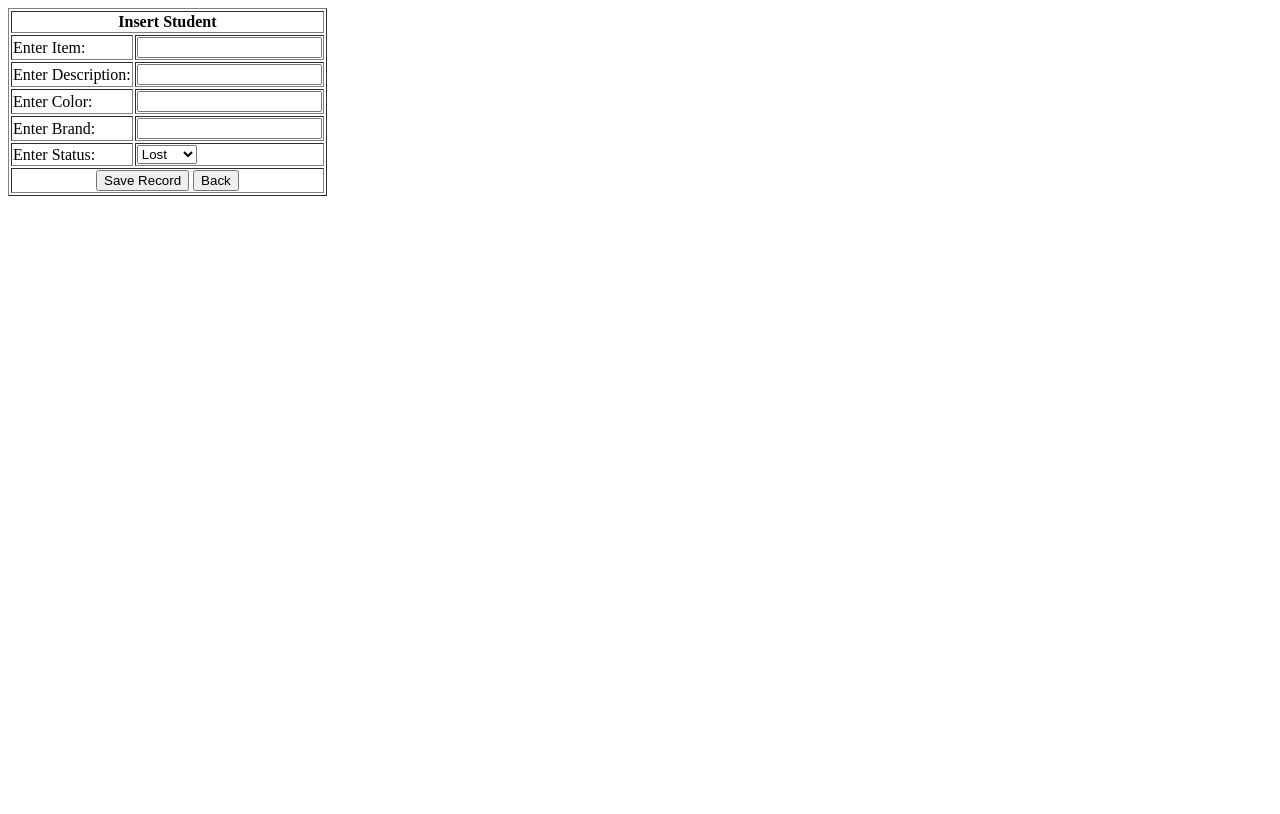
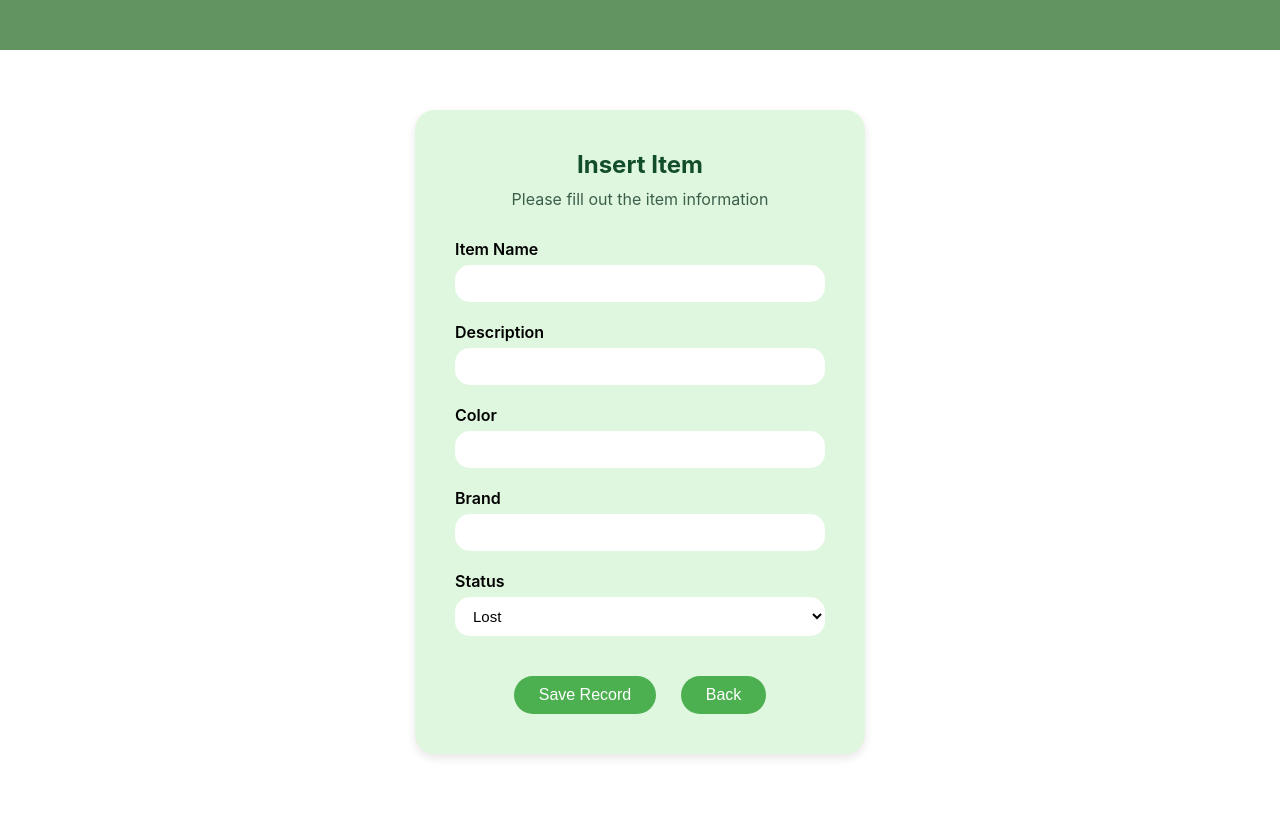
Before and after one commit to amaedeyus/not-lost-animo, a PHP site: page /public/add-item.php in a window 1280 px wide. Before the commit the page ends 196 px from the top, so only its background shows below. Run offline with PHP 8.4, Linux system fonts and the light colour scheme.

Commit message:
Draft - Changes

```diff
--- a/public/add-item.php
+++ b/public/add-item.php
@@ -1,85 +1,57 @@
+<?php require("../include/conn.php"); ?>
+
 <!DOCTYPE html>
 <html lang="en">
 <head>
     <meta charset="UTF-8">
     <meta name="viewport" content="width=device-width, initial-scale=1.0">
-    <title>Document</title>
+    <title>Insert Item</title>
+    <link rel="stylesheet" href="css/base.css">
+    <link rel="stylesheet" href="css/header.css">
+    <link rel="stylesheet" href="css/add-item.css">
 </head>
 <body>
+
+<header>
+</header>
+
+<div class="form-container">
+    <h2>Insert Item</h2>
+    <p>Please fill out the item information</p>
+
     <?php
-require("../include/conn.php");
+    $vitemname = "";
+    $vdescription = "";
+    $vcolor = "";
+    $vbrand = "";
+    $vstatus = "";
+    ?>
 
-$vitemname="";
-$vdescription="";
-$vcolor="";
-$vbrand="";
-$vstatus="";
+    <form action="add-save.php" method="post" name="formadd" enctype="multipart/form-data" novalidate>
+        <label for="txtstudentnumber">Item Name</label>
+        <input type="text" name="txtstudentnumber" id="txtstudentnumber" value="<?= $vitemname ?>">
 
-?>
-    <form action="add-save.php" method="post" name="formadd" enctype="multipart/form-data" novalidate>
-        <table border="1">
-            <tr>
-                <td colspan="2" align=center>
-                    <b>Insert Student</b>
-                </td>
-            </tr>
-            <tr>
-                <td>
-                <label >Enter Item:</label>
-                </td>
-                <td>
-                <input type="text" name="txtstudentnumber" id="txtstudentnumber" value="<?php echo $vitemname; ?>">
-                </td>
-            </tr>
+        <label for="txtlastname">Description</label>
+        <input type="text" name="txtlastname" id="txtlastname" value="<?= $vdescription ?>">
 
-            <tr>
-                <td>
-                <label >Enter Description:</label>
-                </td>
-                <td>
-                <input type="text" name="txtlastname" id="txtlastname" value="<?php echo $vdescription; ?>">
-                </td>
-            </tr>
+        <label for="txtfirstname">Color</label>
+        <input type="text" name="txtfirstname" id="txtfirstname" value="<?= $vcolor ?>">
 
-            <tr>
-                <td>
-                <label >Enter Color:</label>
-                </td>
-                <td>
-                <input type="text" name="txtfirstname" id="txtfirstname" value="<?php echo $vcolor; ?>">
-                </td>
-            </tr>
+        <label for="txtmiddlename">Brand</label>
+        <input type="text" name="txtmiddlename" id="txtmiddlename" value="<?= $vbrand ?>">
 
-            <tr>
-                <td>
-                <label >Enter Brand:</label>
-                </td>
-                <td>
-                <input type="text" name="txtmiddlename" id="txtmiddlename" value="<?php echo $vbrand; ?>">
-                </td>
-            </tr>
+        <label for="txtstatus">Status</label>
+        <select name="txtstatus" id="txtstatus">
+            <option value="Lost">Lost</option>
+            <option value="Found">Found</option>
+        </select>
 
-            <tr>
-                <td>
-                <label >Enter Status:</label>
-                </td>
-                <td>
-                <select name="txtstatus" id="program">
-                    <option value="Lost">Lost</option>
-                    <option value="Found">Found</option>
-                </select>
-                </td>
-            </tr>
-
-            <tr>
-                <td colspan="2" align=center>
-                <input type="submit" value="Save Record" />
-                <button type="reset" class="btn btn-warning btn-s" onClick="window.location.href='item-main.php'">Back</button>
-                </td>
-            </tr>
-
-        </table>
+        <div class="form-buttons">
+            <input type="submit" value="Save Record" />
+            <button type="button" class="back-button" onclick="window.location.href='item-main.php'">Back</button>
+        </div>
     </form>
+</div>
 
 </body>
 </html>
--- /dev/null
+++ b/public/css/add-item.css
@@ -0,0 +1,62 @@
+.form-container{
+    font-family: 'Inter', sans-serif;
+    background-color: #dff7df;
+    width: 450px;
+    margin: 60px auto;
+    padding: 40px;
+    border-radius: 20px;
+    box-shadow: 0 4px 10px rgba(0, 0, 0, 0.1);
+}
+
+h2{
+    text-align: center;
+    color: #124d2c;
+    margin-bottom: 10px;
+}
+
+p{
+    text-align: center;
+    color: #3c5f4b;
+    margin-bottom: 30px;
+}
+
+label{
+    display: block;
+    margin-bottom: 6px;
+    font-weight: 600;
+}
+
+input[type="text"],
+select{
+    width: 100%;
+    padding: 10px 14px;
+    border: none;
+    border-radius: 15px;
+    margin-bottom: 20px;
+    background-color: #fff;
+    box-sizing: border-box;
+    font-size: 15px;
+}
+
+.form-buttons{
+    text-align: center;
+    margin-top: 20px;
+}
+
+input[type="submit"],
+.back-button{
+    padding: 10px 25px;
+    border: none;
+    border-radius: 30px;
+    background-color: #4CAF50;
+    color: white;
+    font-size: 16px;
+    cursor: pointer;
+    transition: background-color 0.3s ease;
+    margin: 0 10px;
+}
+
+input[type="submit"]:hover,
+.back-button:hover{
+    background-color: #388E3C;
+}
--- /dev/null
+++ b/public/css/header.css
@@ -0,0 +1,9 @@
+header{
+    background-color: rgb(97, 148, 96);
+    color: white;
+    display: flex;
+    justify-content: space-between;
+    align-items: center;
+    padding: 25px 45px;
+    position: relative;
+}
```
Also changed, not shown: db_lostandfound.sql (+12 -3 lines), public/css/item-main.css (renamed from public/css/item-search-heading.css, +0 -10 lines), public/item-main.php (+6 -3 lines).
